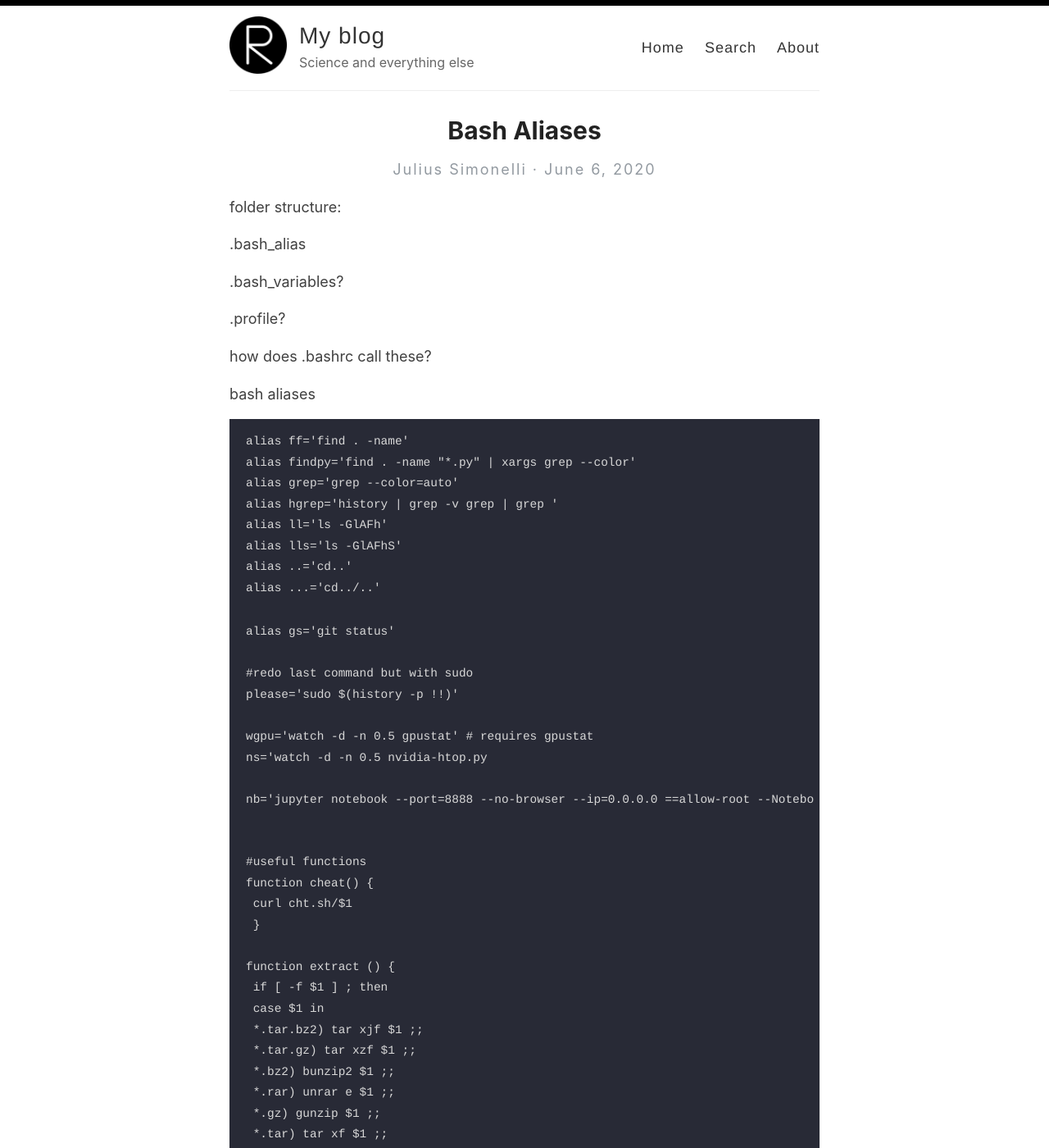
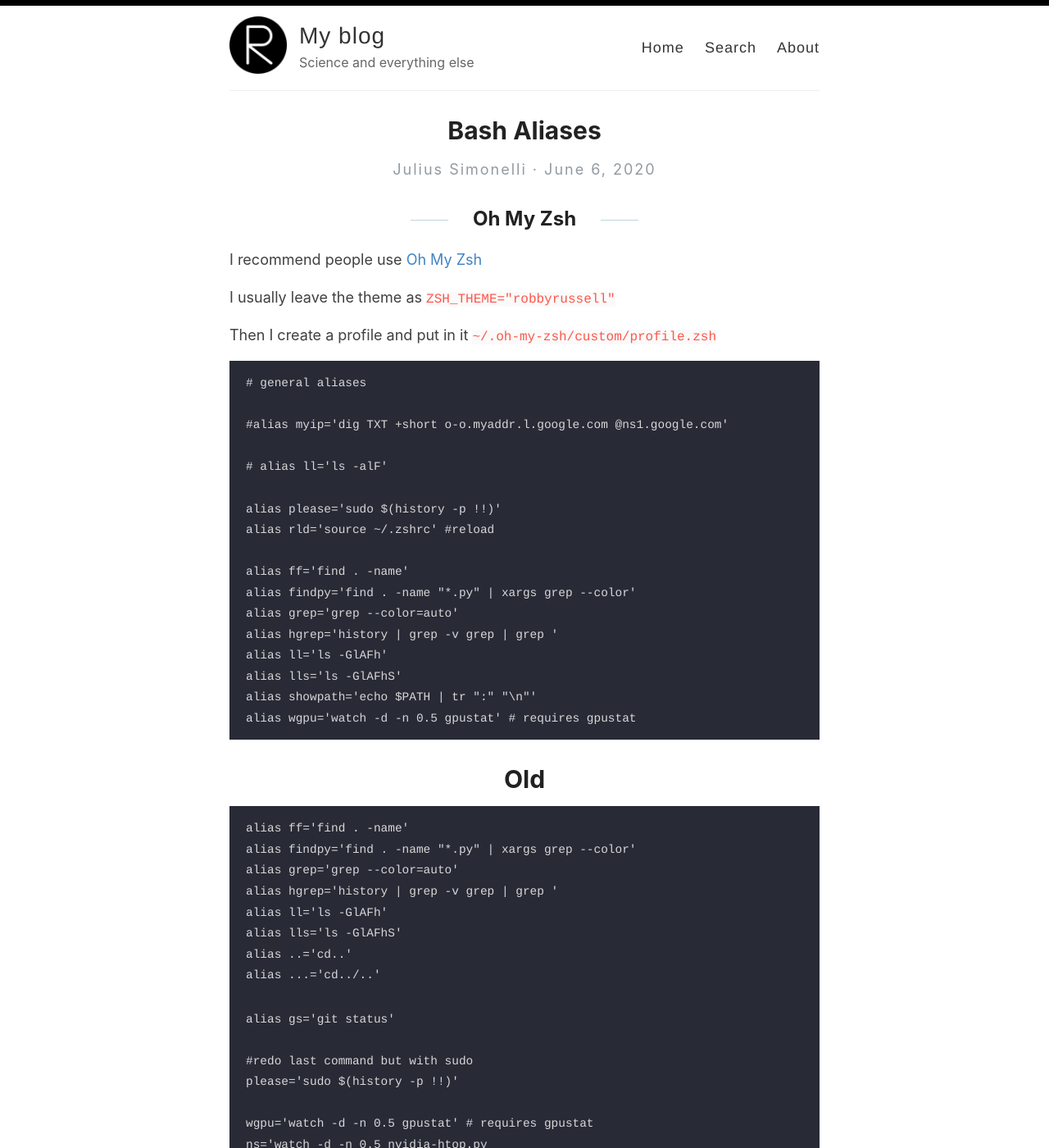
Before and after one commit to jss367/blog, a Jekyll site: the page built from _posts/2020-06-06-bash-aliases.md, in a window 1280 px wide and 1400 px high. Shown: the whole window at 82% size. Built offline with Jekyll 4.4.1, drawn with Linux system fonts in a browser that asks for light colours; our own code applies the rules of GitHub Pages for plain Markdown files; some of the changed text lies outside the part shown.

Commit message:
Update 2020-06-06-bash-aliases.md

````diff
--- a/_posts/2020-06-06-bash-aliases.md
+++ b/_posts/2020-06-06-bash-aliases.md
@@ -1,16 +1,36 @@
-folder structure:
-
-.bash_alias
-
-.bash_variables?
-
-.profile?
-
-how does .bashrc call these?
-
-bash aliases
 
 
+## Oh My Zsh
+
+I recommend people use [Oh My Zsh](https://ohmyz.sh/)
+
+
+I usually leave the theme as `ZSH_THEME="robbyrussell"`
+
+
+Then I create a profile and put in it `~/.oh-my-zsh/custom/profile.zsh`
+
+```
+# general aliases
+
+#alias myip='dig TXT +short o-o.myaddr.l.google.com @ns1.google.com'
+
+# alias ll='ls -alF'
+
+alias please='sudo $(history -p !!)'
+alias rld='source ~/.zshrc' #reload
+
+alias ff='find . -name'
+alias findpy='find . -name "*.py" | xargs grep --color'
+alias grep='grep --color=auto'
+alias hgrep='history | grep -v grep | grep '
+alias ll='ls -GlAFh'
+alias lls='ls -GlAFhS'
+alias showpath='echo $PATH | tr ":" "\n"'
+alias wgpu='watch -d -n 0.5 gpustat' # requires gpustat
+```
+
+# Old
 
 ```
 alias ff='find . -name'
@@ -115,14 +134,6 @@ parse_git_branch() {
 # customize the zsh prompt
 PS1='%B%F{green}%(?.%F{green}√.%F{red}X:%?) %B%F{251} %1~ $(parse_git_branch)\ %# '
 ```
-
-I usually leave the theme as `ZSH_THEME="robbyrussell"`
-
-
-Then I put my profile in `~/.oh-my-zsh/custom/profile.zsh`
-
-
-
 
 
 ## Useful Git Commands
````
Also changed, not shown: other parts of _posts/2020-06-06-bash-aliases.md (+1 -2 lines).
